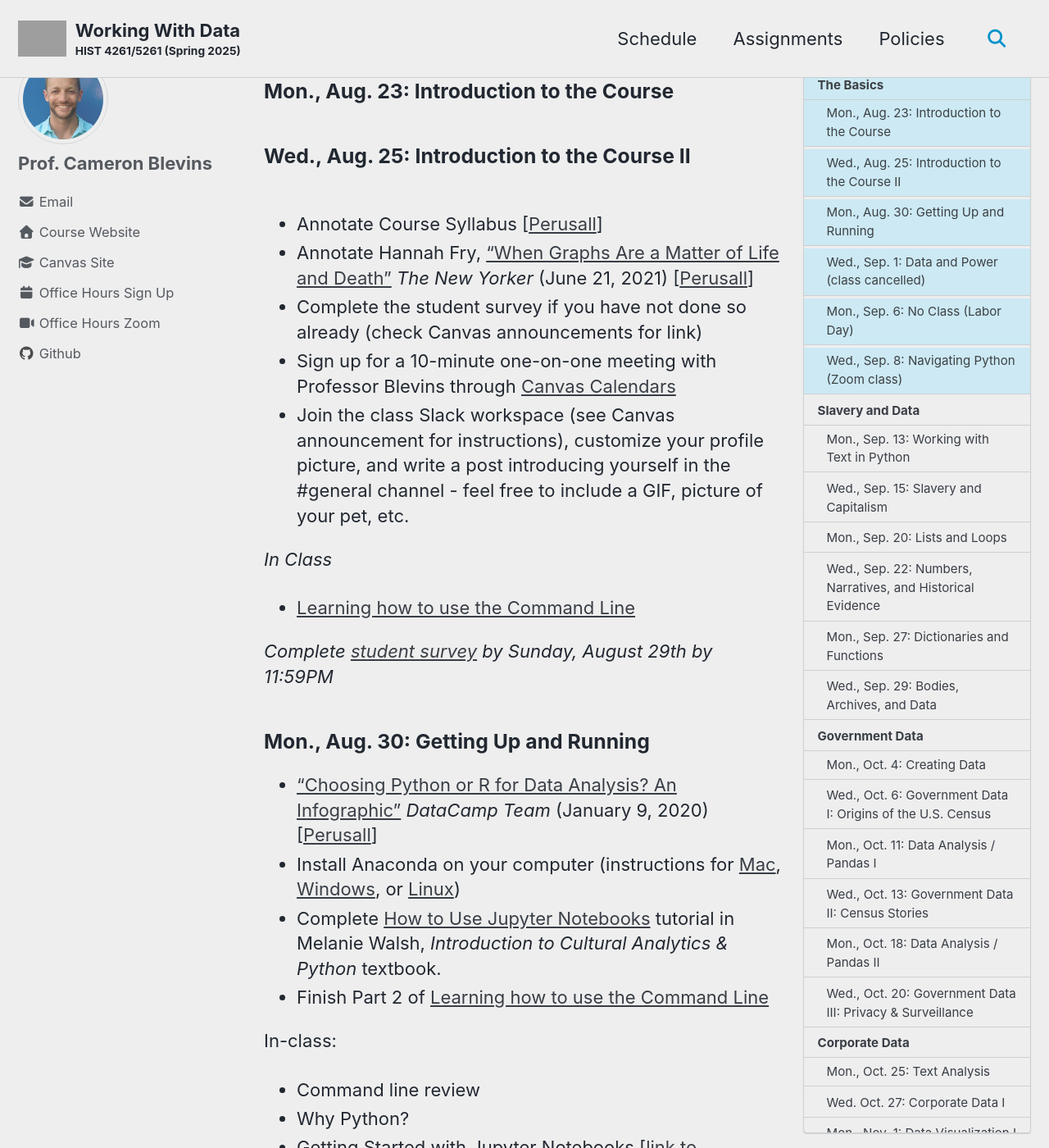
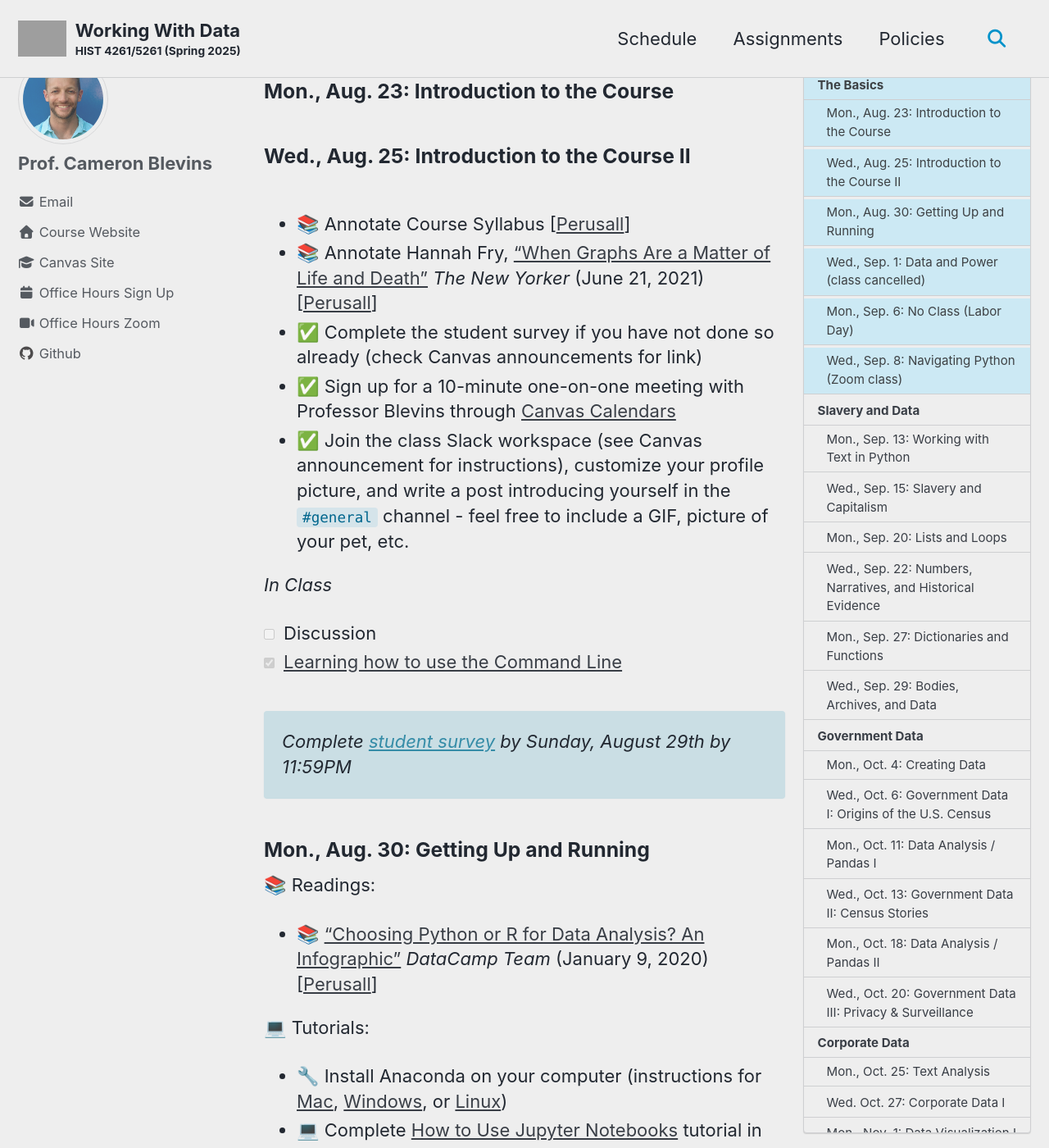
Before and after one commit to cblevins/sp25-data, a Jekyll site: the page built from _pages/schedule.md, in a window 1280 px wide and 1400 px high, scrolled down 554 px. Shown: the whole window at 82% size. Built offline with Jekyll 4.4.1, drawn with Linux system fonts in a browser that asks for light colours; cached includes are drawn as plain includes; grey boxes are pictures that could not be loaded.

Commit message:
readings

```diff
--- a/_pages/schedule.md
+++ b/_pages/schedule.md
@@ -19,24 +25,31 @@ _If you haven't done so already, complete the introductory [student survey](http
 
 ### Wed., Aug. 25: Introduction to the Course II
 
-- Annotate Course Syllabus [[Perusall](https://app.perusall.com/courses/data-a-user-manual-fall-2021/_/dashboard/assignments/7ce4E5KpA7um226Lw)]
-- Annotate Hannah Fry, ["When Graphs Are a Matter of Life and Death"](https://www.newyorker.com/magazine/2021/06/21/when-graphs-are-a-matter-of-life-and-death) _The New Yorker_ (June 21, 2021) [[Perusall](https://app.perusall.com/courses/data-a-user-manual-fall-2021/_/dashboard/assignments/qsqpBr9FdKqiSMR8T)]
-- Complete the student survey if you have not done so already (check Canvas announcements for link)
-- Sign up for a 10-minute one-on-one meeting with Professor Blevins through [Canvas Calendars](https://community.canvaslms.com/t5/Student-Guide/How-do-I-sign-up-for-a-Scheduler-appointment-in-the-Calendar/ta-p/536)
-- Join the class Slack workspace (see Canvas announcement for instructions), customize your profile picture, and write a post introducing yourself in the #general channel - feel free to include a GIF, picture of your pet, etc.
+- 📚 Annotate Course Syllabus [[Perusall](https://app.perusall.com/courses/data-a-user-manual-fall-2021/_/dashboard/assignments/7ce4E5KpA7um226Lw)]
+- 📚 Annotate Hannah Fry, ["When Graphs Are a Matter of Life and Death"](https://www.newyorker.com/magazine/2021/06/21/when-graphs-are-a-matter-of-life-and-death) _The New Yorker_ (June 21, 2021) [[Perusall](https://app.perusall.com/courses/data-a-user-manual-fall-2021/_/dashboard/assignments/qsqpBr9FdKqiSMR8T)]
+- ✅ Complete the student survey if you have not done so already (check Canvas announcements for link)
+- ✅ Sign up for a 10-minute one-on-one meeting with Professor Blevins through [Canvas Calendars](https://community.canvaslms.com/t5/Student-Guide/How-do-I-sign-up-for-a-Scheduler-appointment-in-the-Calendar/ta-p/536)
+- ✅ Join the class Slack workspace (see Canvas announcement for instructions), customize your profile picture, and write a post introducing yourself in the `#general` channel - feel free to include a GIF, picture of your pet, etc.
 
 _In Class_
 
-- [Learning how to use the Command Line]({{site.baseurl}}/modules/command-line)
+- [ ] Discussion
+- [x] [Learning how to use the Command Line]({{site.baseurl}}/modules/command-line)
 
 _Complete [student survey](https://forms.gle/fNcn59YU2VYgtEjx6) by Sunday, August 29th by 11:59PM_
+{: .notice--info}
 
 ### Mon., Aug. 30: Getting Up and Running
 
-- ["Choosing Python or R for Data Analysis? An Infographic"](https://www.datacamp.com/community/tutorials/r-or-python-for-data-analysis) _DataCamp Team_ (January 9, 2020) [[Perusall](https://app.perusall.com/courses/data-a-user-manual-fall-2021/python-vs-r-infographic)]
-- Install Anaconda on your computer (instructions for [Mac](https://www.datacamp.com/community/tutorials/installing-anaconda-mac-os-x), [Windows](https://www.datacamp.com/community/tutorials/installing-anaconda-windows), or [Linux](https://docs.anaconda.com/anaconda/install/linux/))
-- Complete [How to Use Jupyter Notebooks](https://melaniewalsh.github.io/Intro-Cultural-Analytics/02-Python/02-How-to-Use-Jupyter-Notebooks.html) tutorial in Melanie Walsh, _Introduction to Cultural Analytics & Python_ textbook.
-- Finish Part 2 of [Learning how to use the Command Line]({{site.baseurl}}/modules/command-line)
+📚 Readings:
+
+- 📚 ["Choosing Python or R for Data Analysis? An Infographic"](https://www.datacamp.com/community/tutorials/r-or-python-for-data-analysis) _DataCamp Team_ (January 9, 2020) [[Perusall](https://app.perusall.com/courses/data-a-user-manual-fall-2021/python-vs-r-infographic)]
+
+💻 Tutorials:
+
+- 🔧 Install Anaconda on your computer (instructions for [Mac](https://www.datacamp.com/community/tutorials/installing-anaconda-mac-os-x), [Windows](https://www.datacamp.com/community/tutorials/installing-anaconda-windows), or [Linux](https://docs.anaconda.com/anaconda/install/linux/))
+- 💻 Complete [How to Use Jupyter Notebooks](https://melaniewalsh.github.io/Intro-Cultural-Analytics/02-Python/02-How-to-Use-Jupyter-Notebooks.html) tutorial in Melanie Walsh, _Introduction to Cultural Analytics & Python_ textbook.
+- 💻 Finish Part 2 of [Learning how to use the Command Line]({{site.baseurl}}/modules/command-line)
 
 In-class:
 
```
Also changed, not shown: other parts of _pages/schedule.md (+6 -0 lines), 15 other files.
